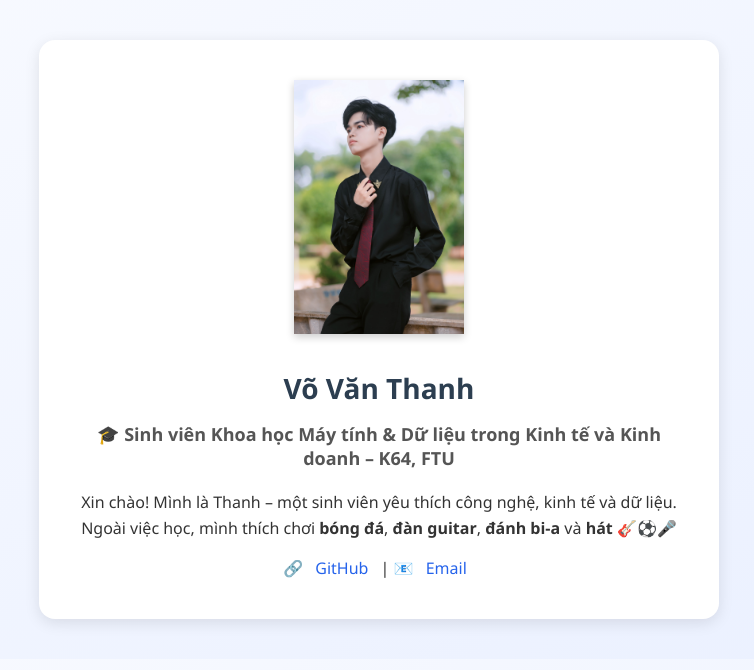
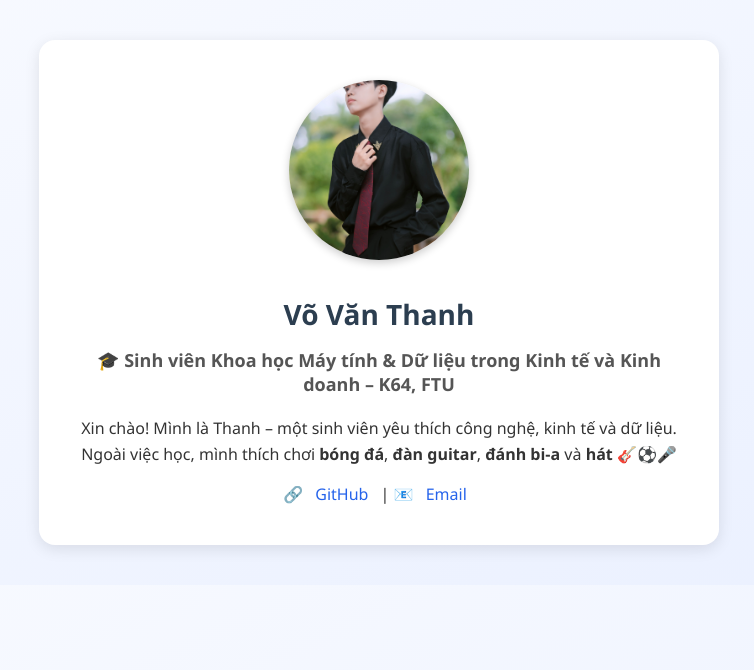
Before and after one commit to vvthanh857/vvthanh857.github.io, a plain HTML site: page index.html in a window 1280 px wide. Shown: the whole page, without its empty margins (261-1015 px from the left). Drawn offline with Linux system fonts and the light colour scheme.

Commit message:
Update index.html

```diff
--- a/index.html
+++ b/index.html
@@ -21,11 +21,10 @@
       max-width: 600px;
       margin: auto;
     }
-
     img {
-      border-radius:70%
-      width: 162px;
-      height: 254px;
+      border-radius: 50%;
+      width: 180px;
+      height: 180px;
       object-fit: cover;
       margin-bottom: 20px;
       box-shadow: 0 3px 8px rgba(0,0,0,0.2);
```
